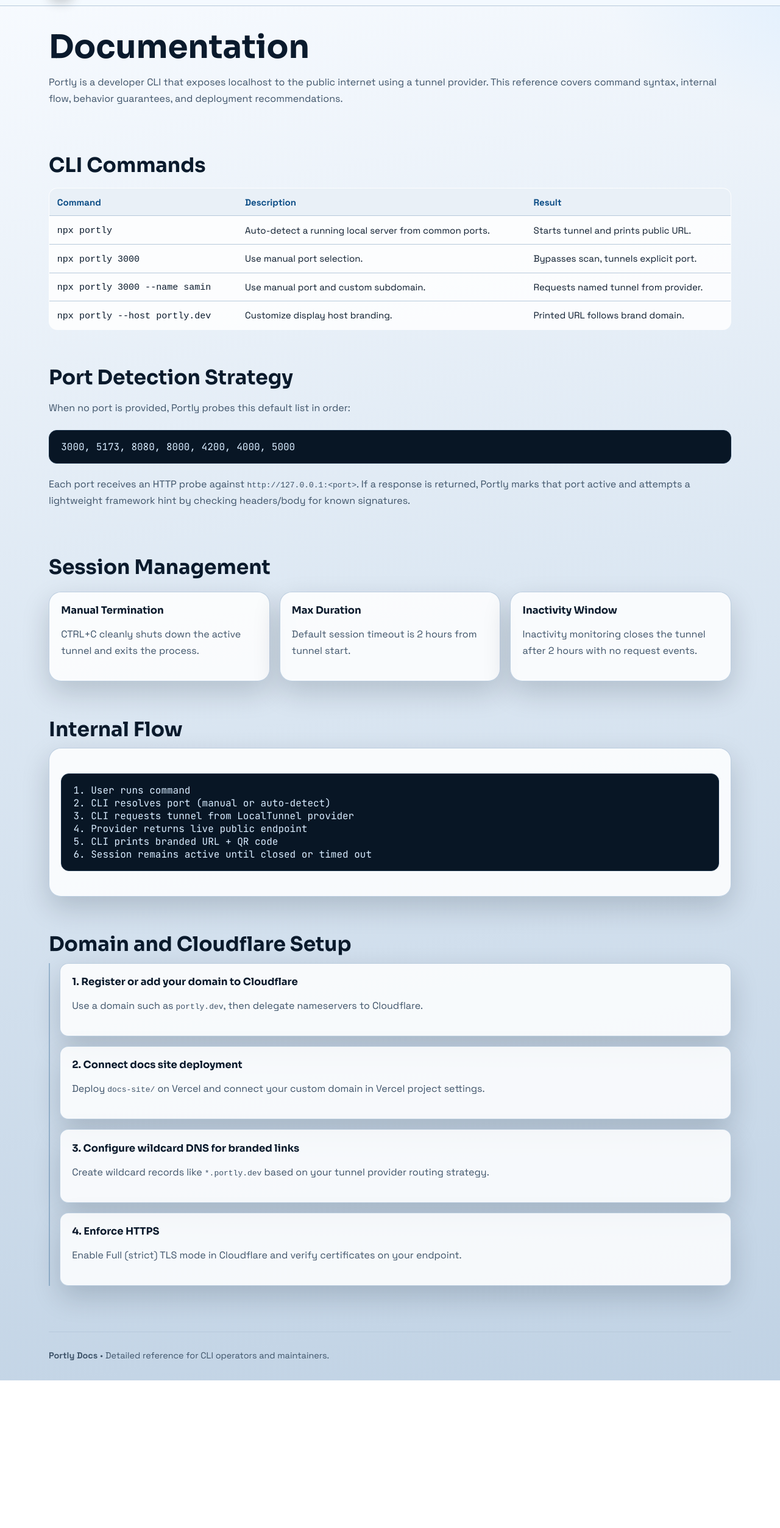
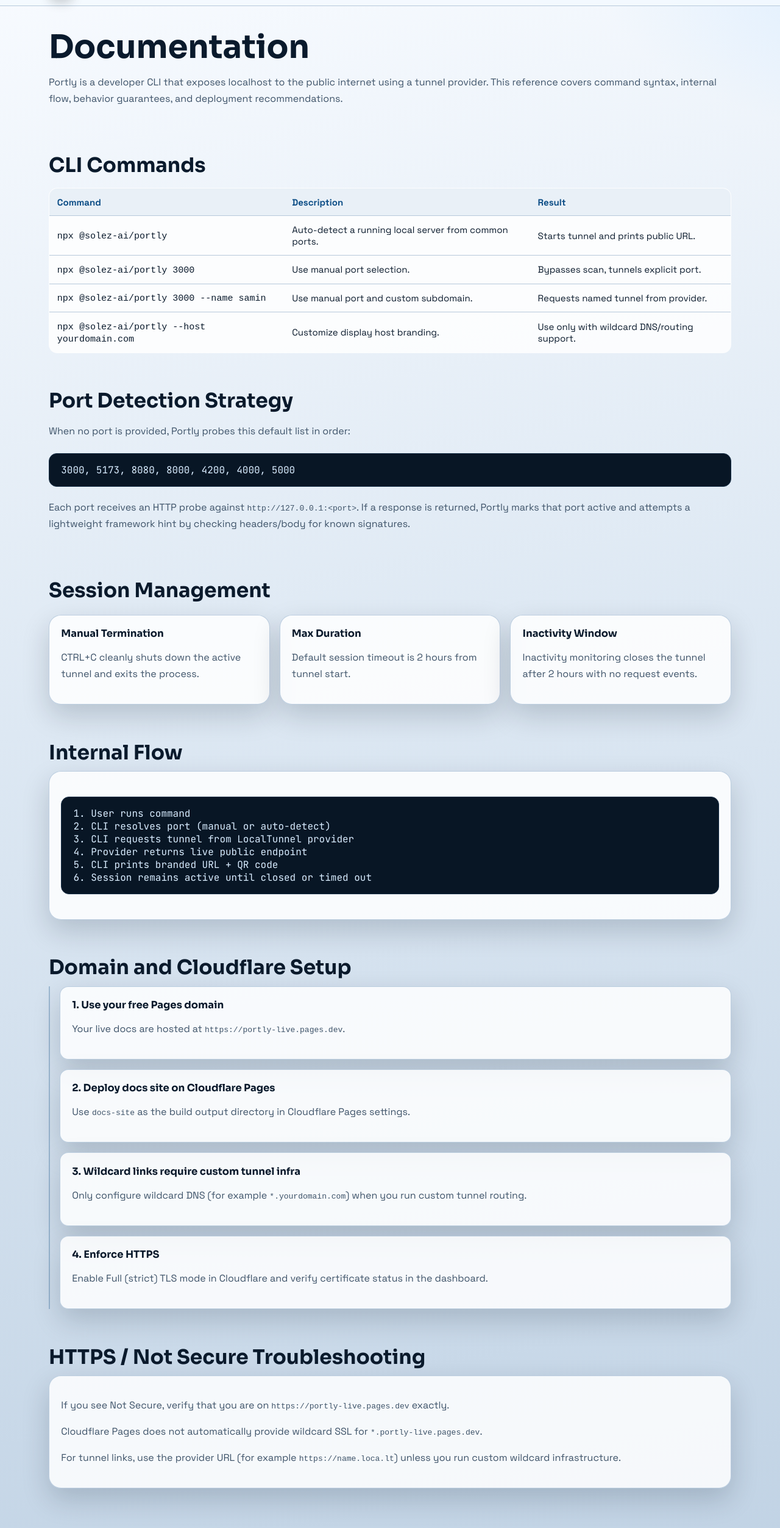
Before and after one commit to Solez-ai/Portly, a website: page docs-site/docs.html in a window 1280 px wide. Shown: the part 55-2560 px from the top of the page at 61% size. Before the commit the page ends 2318 px from the top, so only its background shows below. Drawn offline with Linux system fonts and the light colour scheme.

Commit message:
Fixing Docs and Shit

```diff
--- a/docs-site/docs.html
+++ b/docs-site/docs.html
@@ -45,10 +45,10 @@
             <tr><th>Command</th><th>Description</th><th>Result</th></tr>
           </thead>
           <tbody>
-            <tr><td><code>npx portly</code></td><td>Auto-detect a running local server from common ports.</td><td>Starts tunnel and prints public URL.</td></tr>
-            <tr><td><code>npx portly 3000</code></td><td>Use manual port selection.</td><td>Bypasses scan, tunnels explicit port.</td></tr>
-            <tr><td><code>npx portly 3000 --name samin</code></td><td>Use manual port and custom subdomain.</td><td>Requests named tunnel from provider.</td></tr>
-            <tr><td><code>npx portly --host portly.dev</code></td><td>Customize display host branding.</td><td>Printed URL follows brand domain.</td></tr>
+            <tr><td><code>npx @solez-ai/portly</code></td><td>Auto-detect a running local server from common ports.</td><td>Starts tunnel and prints public URL.</td></tr>
+            <tr><td><code>npx @solez-ai/portly 3000</code></td><td>Use manual port selection.</td><td>Bypasses scan, tunnels explicit port.</td></tr>
+            <tr><td><code>npx @solez-ai/portly 3000 --name samin</code></td><td>Use manual port and custom subdomain.</td><td>Requests named tunnel from provider.</td></tr>
+            <tr><td><code>npx @solez-ai/portly --host yourdomain.com</code></td><td>Customize display host branding.</td><td>Use only with wildcard DNS/routing support.</td></tr>
           </tbody>
         </table>
       </div>
@@ -98,21 +98,30 @@
       <h2>Domain and Cloudflare Setup</h2>
       <div class="timeline">
         <article class="card">
-          <h3>1. Register or add your domain to Cloudflare</h3>
-          <p>Use a domain such as <code>portly.dev</code>, then delegate nameservers to Cloudflare.</p>
+          <h3>1. Use your free Pages domain</h3>
+          <p>Your live docs are hosted at <code>https://portly-live.pages.dev</code>.</p>
         </article>
         <article class="card">
-          <h3>2. Connect docs site deployment</h3>
-          <p>Deploy <code>docs-site/</code> on Vercel and connect your custom domain in Vercel project settings.</p>
+          <h3>2. Deploy docs site on Cloudflare Pages</h3>
+          <p>Use <code>docs-site</code> as the build output directory in Cloudflare Pages settings.</p>
         </article>
         <article class="card">
-          <h3>3. Configure wildcard DNS for branded links</h3>
-          <p>Create wildcard records like <code>*.portly.dev</code> based on your tunnel provider routing strategy.</p>
+          <h3>3. Wildcard links require custom tunnel infra</h3>
+          <p>Only configure wildcard DNS (for example <code>*.yourdomain.com</code>) when you run custom tunnel routing.</p>
         </article>
         <article class="card">
           <h3>4. Enforce HTTPS</h3>
-          <p>Enable Full (strict) TLS mode in Cloudflare and verify certificates on your endpoint.</p>
+          <p>Enable Full (strict) TLS mode in Cloudflare and verify certificate status in the dashboard.</p>
         </article>
+      </div>
+    </section>
+
+    <section class="section reveal">
+      <h2>HTTPS / Not Secure Troubleshooting</h2>
+      <div class="card">
+        <p>If you see Not Secure, verify that you are on <code>https://portly-live.pages.dev</code> exactly.</p>
+        <p>Cloudflare Pages does not automatically provide wildcard SSL for <code>*.portly-live.pages.dev</code>.</p>
+        <p>For tunnel links, use the provider URL (for example <code>https://name.loca.lt</code>) unless you run custom wildcard infrastructure.</p>
       </div>
     </section>
   </main>
```
Also changed, not shown: docs-site/examples.html (+6 -6 lines), docs-site/github.html (+3 -1 lines), docs-site/index.html (+4 -4 lines), docs-site/install.html (+3 -3 lines), src/cli.js (+8 -4 lines), README.md.
